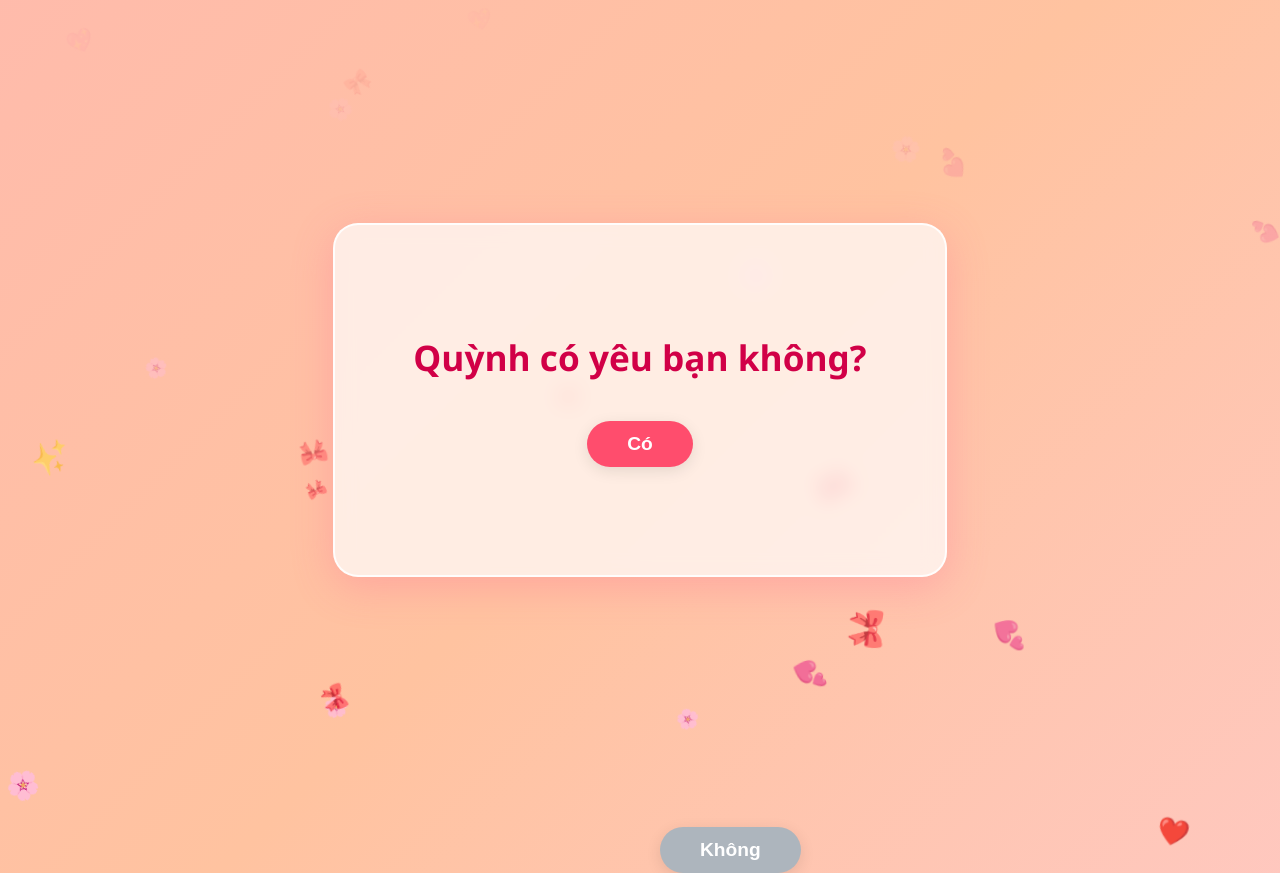
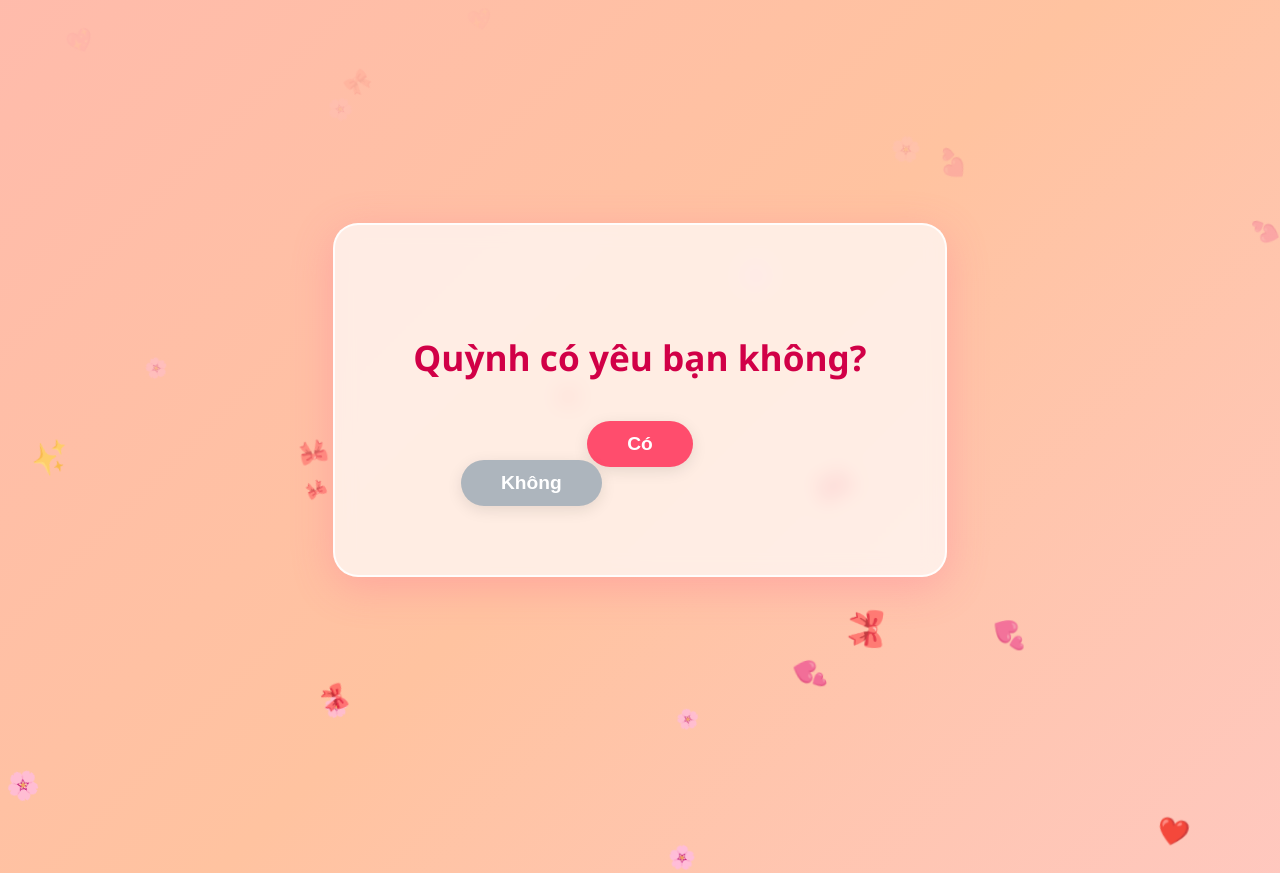
Before and after one commit to Double-2D/toi-yeu-quynh, a plain HTML site: page index.html in a window 1280 px wide. Both pictures are taken after a click on the button "Không". Drawn offline with Linux system fonts and the light colour scheme.

Commit message:
Update index.html

```diff
--- a/index.html
+++ b/index.html
@@ -18,7 +18,6 @@
             height: 100vh;
             font-family: 'Segoe UI', Tahoma, Geneva, Verdana, sans-serif;
             overflow: hidden;
-            position: relative;
         }
 
         @keyframes gradientBG {
@@ -27,7 +26,7 @@
             100% { background-position: 0% 50%; }
         }
 
-        /* Khối nội dung chính căn giữa tâm tuyệt đối */
+        /* Khối nội dung chính - Đã thêm position: relative để làm gốc tọa độ */
         .card {
             background: rgba(255, 255, 255, 0.7);
             padding: 0 30px;
@@ -45,6 +44,7 @@
             justify-content: center;
             align-items: center;
             text-align: center;
+            position: relative; /* RẤT QUAN TRỌNG: Giữ nút Không không bay ra ngoài card */
         }
 
         /* Khung chứa câu hỏi và khung thành công */
@@ -117,8 +117,8 @@
         .btn-no {
             background-color: #adb5bd;
             color: white;
-            z-index: 9999; /* Tăng Z-index để chắc chắn nút luôn nổi lên trên cùng */
-            position: relative;
+            z-index: 9999;
+            position: relative; /* Trạng thái đứng im ban đầu */
         }
 
         /* Keyframes hiệu ứng */
@@ -150,7 +150,7 @@
 </head>
 <body>
 
-    <div class="card">
+    <div class="card" id="main-card">
         <div id="question-space">
             <h2>Quỳnh có yêu bạn không?</h2>
             <div class="btn-container">
@@ -160,36 +160,37 @@
         </div>
 
         <div id="success-space" style="display: none;">
-            <h1>Bạn cũng yêu Quỳnh nhiều lắmmmmm</h1>
-            <div class="success-text">Love Quỳnh 3000</div>
+            <h1>Love Quỳnh 3000</h1>
+            <div class="success-text">Bạn cũng yêu Quỳnh nhiều lắmmmmm</div>
         </div>
     </div>
 
     <script>
         function teleportNo() {
             const btnNo = document.getElementById('btn-no');
+            const card = document.getElementById('main-card');
 
-            // Chuyển sang fixed để bứt nút ra khỏi khung và bay tự do
-            btnNo.style.position = 'fixed';
+            // Đổi sang absolute để nút bay nhảy BÊN TRONG thẻ card
+            btnNo.style.position = 'absolute';
 
-            // Lấy kích thước thực tế của nút
+            // Lấy kích thước thực tế của thẻ card
+            const cardWidth = card.clientWidth;
+            const cardHeight = card.clientHeight;
+
+            // Lấy kích thước của nút
             const btnWidth = btnNo.offsetWidth;
             const btnHeight = btnNo.offsetHeight;
 
-            // Lấy kích thước thực tế của màn hình (trình duyệt)
-            const windowWidth = window.innerWidth;
-            const windowHeight = window.innerHeight;
+            // Cài đặt lề an toàn để nút không đè lên viền của card (cách viền 15px)
+            const safePadding = 15;
 
-            // KHU VỰC AN TOÀN (Safe Zone): Cách các mép màn hình ít nhất 20px
-            const safePadding = 20;
+            // Tính toán vùng bay tối đa bên trong card
+            const maxX = cardWidth - btnWidth - safePadding;
+            const maxY = cardHeight - btnHeight - safePadding;
 
-            // Tính toán khoảng tọa độ tối đa có thể bay tới (không bị lố)
-            const maxX = windowWidth - btnWidth - safePadding;
-            const maxY = windowHeight - btnHeight - safePadding;
-
-            // Công thức bốc ngẫu nhiên tọa độ (Bắt buộc rơi vào khoảng từ safePadding đến maxX/maxY)
-            const randomX = Math.floor(Math.random() * (maxX - safePadding + 1)) + safePadding;
-            const randomY = Math.floor(Math.random() * (maxY - safePadding + 1)) + safePadding;
+            // Tạo tọa độ ngẫu nhiên nằm trong phạm vi an toàn
+            const randomX = Math.max(safePadding, Math.floor(Math.random() * maxX));
+            const randomY = Math.max(safePadding, Math.floor(Math.random() * maxY));
 
             // Áp dụng tọa độ mới
             btnNo.style.left = randomX + 'px';
```
